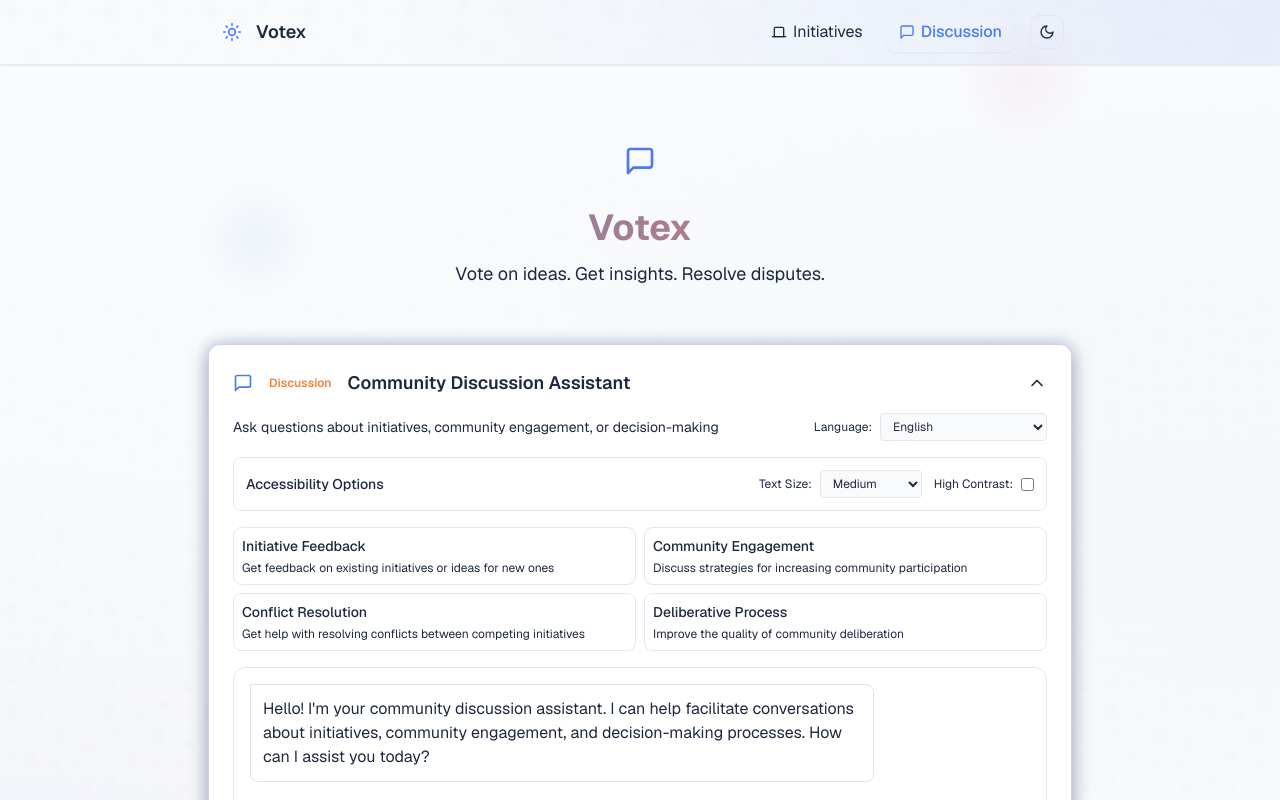
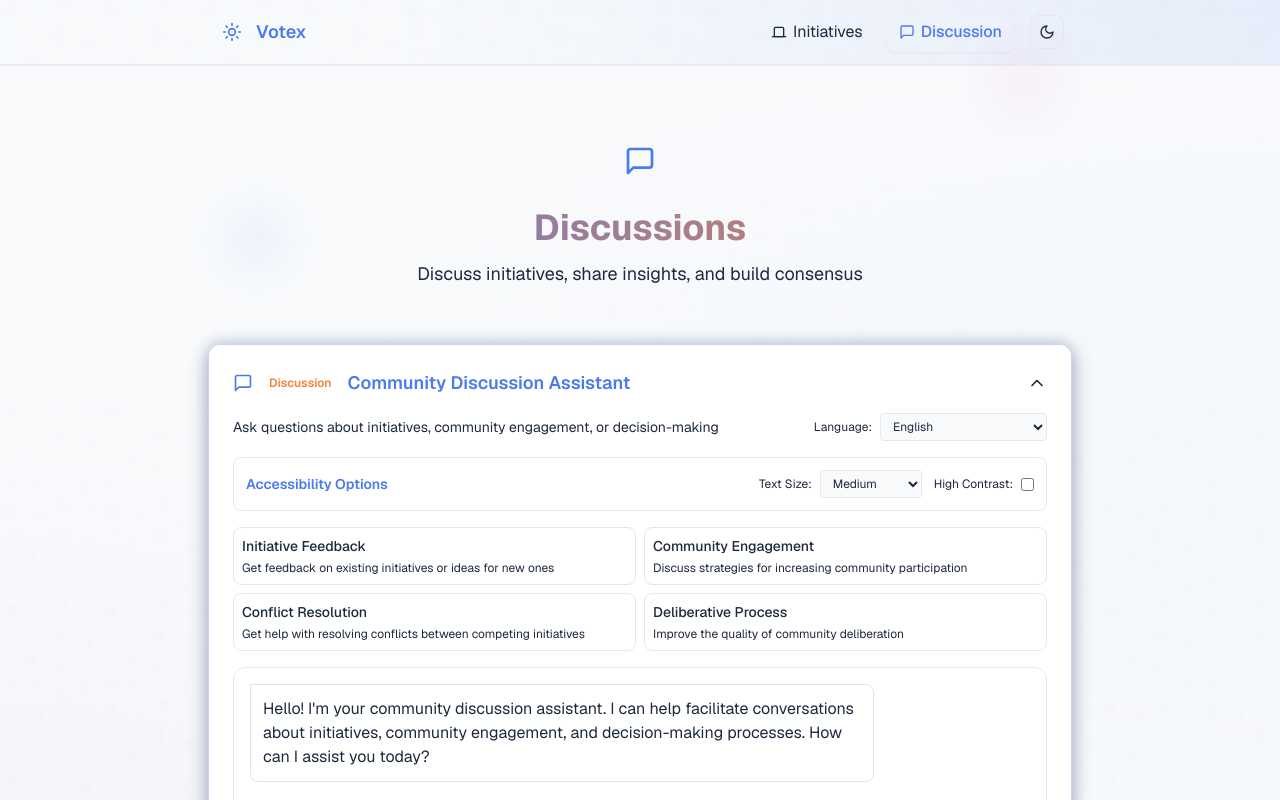
Before and after one commit to DoctorKhan/votex, a Next.js app: page /chat in a window 1280 px wide. Shown: the top 800 px of the page. Built offline with nearby package versions, Linux system fonts and the light colour scheme.

Commit message:
Update terminology and styling in Chat and Navigation components for consistency and clarity

```diff
--- a/src/app/chat/page.tsx
+++ b/src/app/chat/page.tsx
@@ -21,10 +21,10 @@ export default function ChatPage() {
           </svg>
         </div>
         <h1 className="text-4xl font-bold mb-3 bg-clip-text text-transparent bg-gradient-to-r from-primary to-accent">
-          Votex
+          Discussions
         </h1>
         <p className="text-foreground/70 max-w-md mx-auto text-lg">
-          Vote on ideas. Get insights. Resolve disputes.
+          Discuss initiatives, share insights, and build consensus
         </p>
       </header>
 
--- a/src/components/ChatInterface.tsx
+++ b/src/components/ChatInterface.tsx
@@ -209,7 +209,7 @@ export default function ChatInterface({ proposals = [] }: ChatInterfaceProps) {
           <svg xmlns="http://www.w3.org/2000/svg" className="w-5 h-5 text-primary mr-2" viewBox="0 0 24 24" fill="none" stroke="currentColor" strokeWidth="2" strokeLinecap="round" strokeLinejoin="round">
             <path d="M21 15a2 2 0 0 1-2 2H7l-4 4V5a2 2 0 0 1 2-2h14a2 2 0 0 1 2 2z"></path>
           </svg>
-          <h3 className="text-lg font-semibold flex items-center">
+          <h3 className="text-lg font-semibold flex items-center psychedelic-text">
             <span className="bg-accent/10 text-accent text-xs px-2 py-0.5 rounded-full mr-2">Discussion</span>
             Community Discussion Assistant
           </h3>
@@ -265,7 +265,7 @@ export default function ChatInterface({ proposals = [] }: ChatInterfaceProps) {
           {/* Accessibility Controls */}
           <div className="mb-4 bg-background/50 p-3 rounded-lg border border-border/30">
             <div className="flex items-center justify-between">
-              <h4 className="text-sm font-medium">Accessibility Options</h4>
+              <h4 className="text-sm font-medium psychedelic-text">Accessibility Options</h4>
               <div className="flex gap-3">
                 <div className="flex items-center">
                   <label htmlFor="fontSize" className="text-xs text-foreground/60 mr-2">Text Size:</label>
@@ -314,13 +314,13 @@ export default function ChatInterface({ proposals = [] }: ChatInterfaceProps) {
           <div className="bg-background/50 border border-border/70 rounded-xl mb-4 h-[300px] overflow-y-auto p-4">
             {messages.length === 0 ? (
               <div className="h-full flex flex-col items-center justify-center text-center p-6">
-                <div className="w-16 h-16 bg-primary/10 rounded-full flex items-center justify-center mb-4">
+                <div className="w-16 h-16 bg-primary/10 rounded-full flex items-center justify-center mx-auto mb-4">
                   <svg xmlns="http://www.w3.org/2000/svg" className="w-8 h-8 text-primary" viewBox="0 0 24 24" fill="none" stroke="currentColor" strokeWidth="2" strokeLinecap="round" strokeLinejoin="round">
                     <path d="M21 15a2 2 0 0 1-2 2H7l-4 4V5a2 2 0 0 1 2-2h14a2 2 0 0 1 2 2z"></path>
                   </svg>
                 </div>
-                <h3 className="text-lg font-medium mb-2">No messages yet</h3>
-                <p className="text-foreground/60">Start a conversation by typing a message below.</p>
+                <h3 className="text-xl font-medium mb-2 psychedelic-text">No messages yet</h3>
+                <p className="text-foreground/70 mb-4">Start a conversation by typing a message below.</p>
               </div>
             ) : (
               <div className="space-y-4">
@@ -361,7 +361,7 @@ export default function ChatInterface({ proposals = [] }: ChatInterfaceProps) {
 
           {/* Error Message */}
           {error && (
-            <div className="p-4 mb-4 bg-danger/10 border border-danger/20 text-danger rounded-lg flex items-start">
+            <div className="p-4 mb-4 bg-danger/10 border border-danger/20 text-danger rounded-lg flex items-start animate-in">
               <svg xmlns="http://www.w3.org/2000/svg" className="w-5 h-5 mr-2 flex-shrink-0 mt-0.5" viewBox="0 0 24 24" fill="none" stroke="currentColor" strokeWidth="2" strokeLinecap="round" strokeLinejoin="round">
                 <circle cx="12" cy="12" r="10"></circle>
                 <line x1="12" y1="8" x2="12" y2="12"></line>
@@ -411,7 +411,7 @@ export default function ChatInterface({ proposals = [] }: ChatInterfaceProps) {
               className={`px-4 py-3 rounded-lg font-medium transition-all shadow-sm flex items-center justify-center ${
                 isLoading || !input.trim()
                   ? 'bg-gray-400 cursor-not-allowed opacity-70'
-                  : 'bg-primary hover:bg-primary-hover hover:shadow-md hover:-translate-y-0.5 active:translate-y-0 text-white trippy-hover'
+                  : 'bg-primary hover:bg-primary-hover hover:shadow-md hover:-translate-y-0.5 active:translate-y-0 text-white'
               } ${
                 fontSize === 'large' ? 'text-lg' :
                 fontSize === 'x-large' ? 'text-xl' :
--- a/src/components/Navigation.tsx
+++ b/src/components/Navigation.tsx
@@ -34,7 +34,7 @@ export default function Navigation() {
                 <circle cx="12" cy="12" r="4"></circle>
               </svg>
             </div>
-            <span className="font-semibold text-lg">Votex</span>
+            <span className="font-semibold text-lg psychedelic-text">Votex</span>
           </Link>
         </div>
 
--- a/src/components/ProposalList.tsx
+++ b/src/components/ProposalList.tsx
@@ -178,7 +178,7 @@ export default function ProposalList() {
 
   if (isLoading) {
     return (
-      <div className="w-full flex justify-center items-center py-12">
+      <div className="w-full flex justify-center items-center py-12 animate-in">
         <div className="relative">
           <div className="w-12 h-12 border-t-4 border-b-4 border-primary rounded-full animate-spin"></div>
           <div className="w-12 h-12 border-r-4 border-l-4 border-accent/30 rounded-full animate-spin absolute inset-0" style={{ animationDirection: 'reverse', animationDuration: '1.5s' }}></div>
@@ -189,7 +189,7 @@ export default function ProposalList() {
 
   if (error) {
     return (
-      <div className="p-4 mb-4 bg-danger/10 border border-danger/20 text-danger rounded-lg flex items-start">
+      <div className="p-4 mb-4 bg-danger/10 border border-danger/20 text-danger rounded-lg flex items-start animate-in">
         <svg xmlns="http://www.w3.org/2000/svg" className="w-5 h-5 mr-2 flex-shrink-0 mt-0.5" viewBox="0 0 24 24" fill="none" stroke="currentColor" strokeWidth="2" strokeLinecap="round" strokeLinejoin="round">
           <circle cx="12" cy="12" r="10"></circle>
           <line x1="12" y1="8" x2="12" y2="12"></line>
@@ -203,7 +203,7 @@ export default function ProposalList() {
   return (
     <div className="space-y-6">
       <div className="flex justify-between items-center">
-        <h2 className="text-2xl font-bold">Initiatives</h2>
+        <h2 className="text-2xl font-bold psychedelic-text">Initiatives</h2>
         <button
           onClick={() => {
             const title = prompt('Enter initiative title:');
--- a/src/styles/proposal.css
+++ b/src/styles/proposal.css
@@ -1,4 +1,4 @@
-/* Proposal content styling */
+x`/* Proposal content styling */
 .proposal-content {
   /* General styling */
   line-height: 1.6;
@@ -42,3 +42,25 @@
   font-weight: 600;
   color: var(--color-primary, #4a6cf7);
 }
+
+/* Pulsating glow animation for elements - simplified for performance */
+.pulsate-glow {
+  position: relative;
+}
+
+/* Only apply animation on hover for better performance */
+.pulsate-glow:hover {
+  animation: pulsateGlow 2s ease-in-out;
+}
+
+@keyframes pulsateGlow {
+  0% {
+    box-shadow: 0 0 0 rgba(var(--primary-rgb), 0);
+  }
+  50% {
+    box-shadow: 0 0 5px rgba(var(--primary-rgb), 0.2);
+  }
+  100% {
+    box-shadow: 0 0 0 rgba(var(--primary-rgb), 0);
+  }
+}
```
